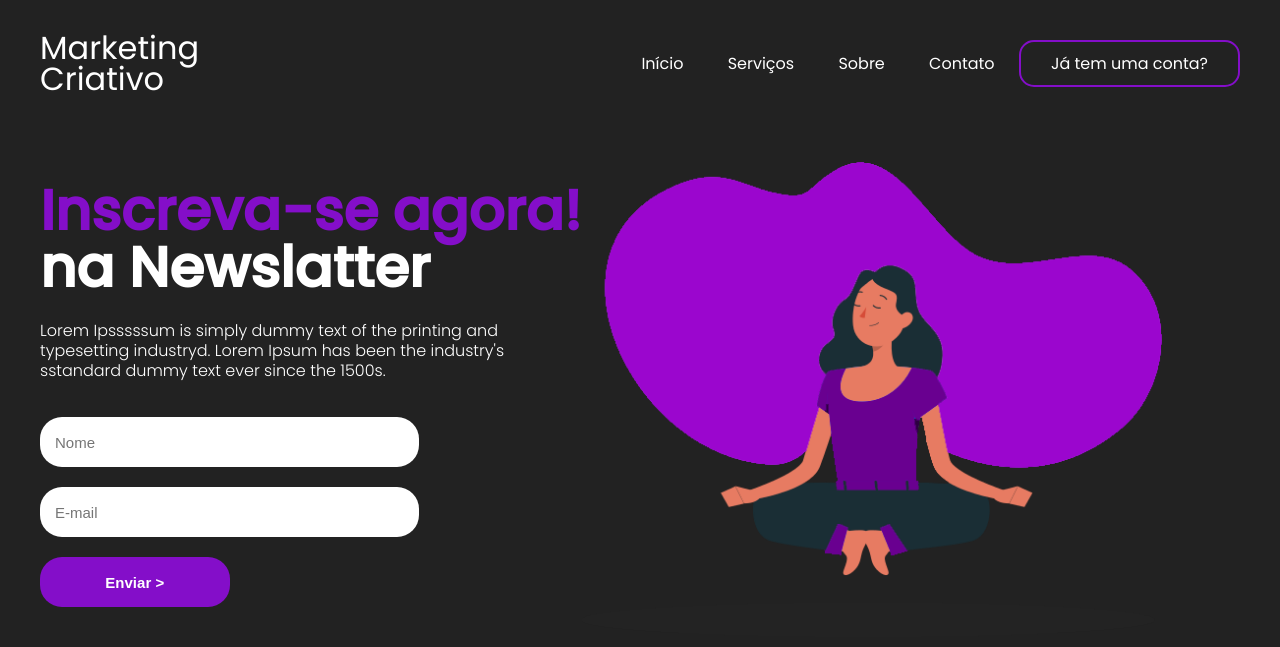
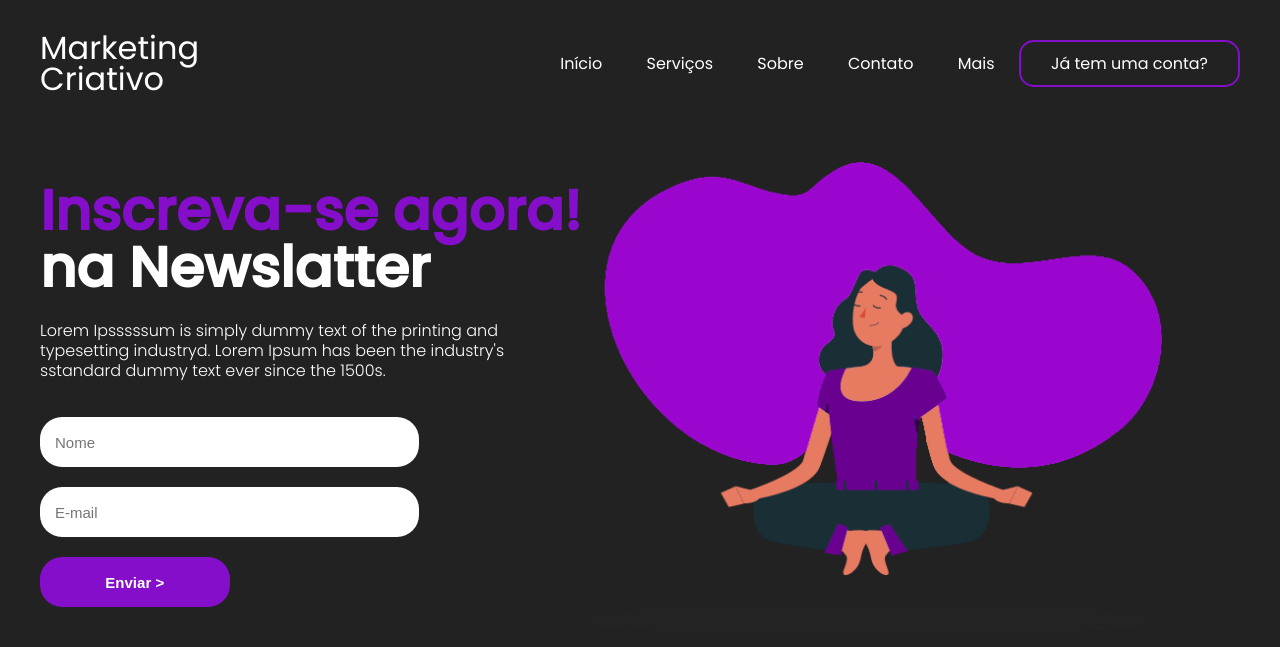
Before and after one commit to rafaelsrv/Purple_LandigPage, a plain HTML site: page index.html in a window 1280 px wide. Drawn offline with Linux system fonts and the light colour scheme.

Commit message:
Implementando o Mais

```diff
--- a/index.html
+++ b/index.html
@@ -21,6 +21,7 @@
             <a href="#"><li>Serviços</li></a>
             <a href="#"><li>Sobre</li></a>
             <a href="#"><li>Contato</li></a>
+            <a href="#"><li>Mais</li></a>
             <a href="#" id="inscreva-se-btn"><li>Já tem uma conta?</li></a>
         </ul>
     </header>
```
